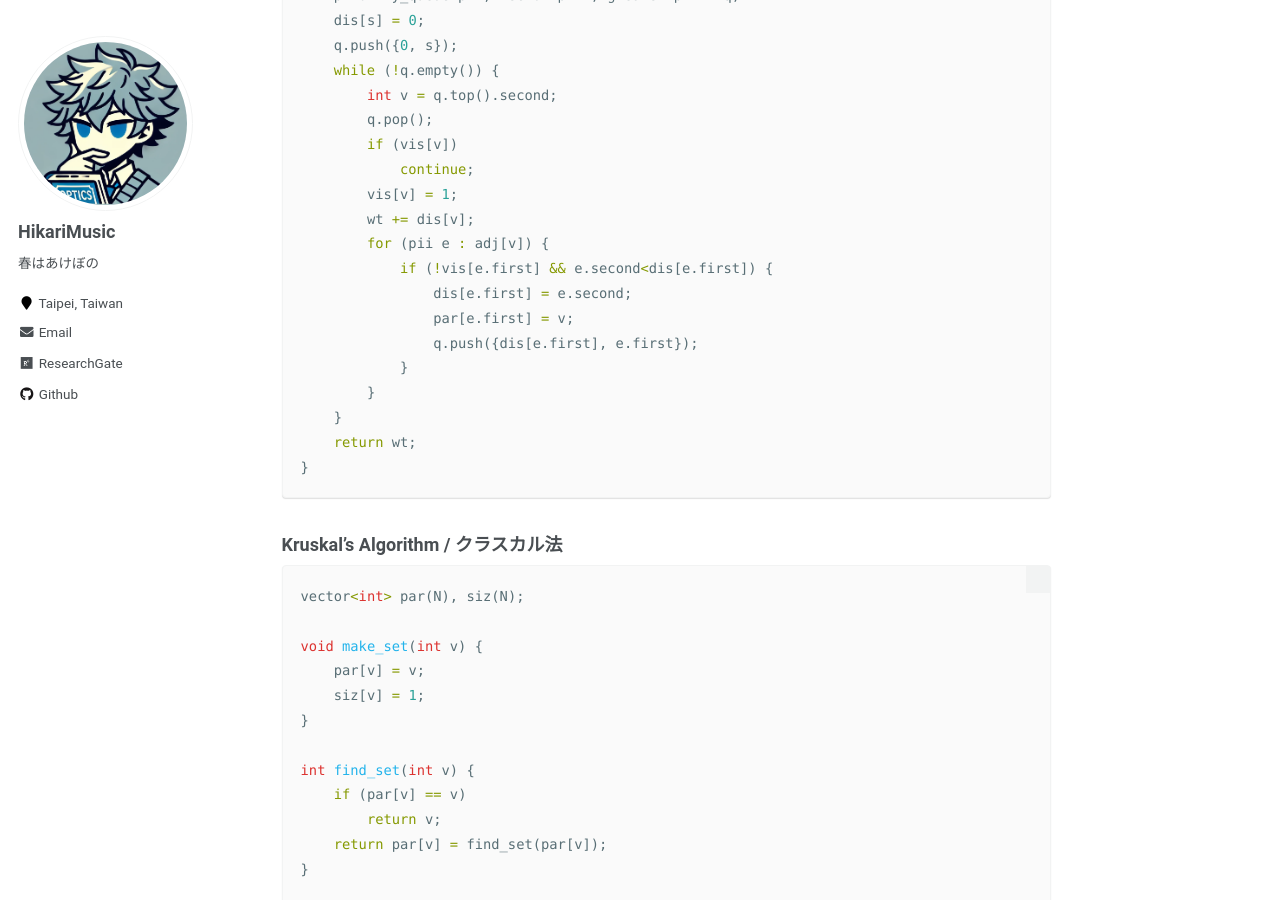
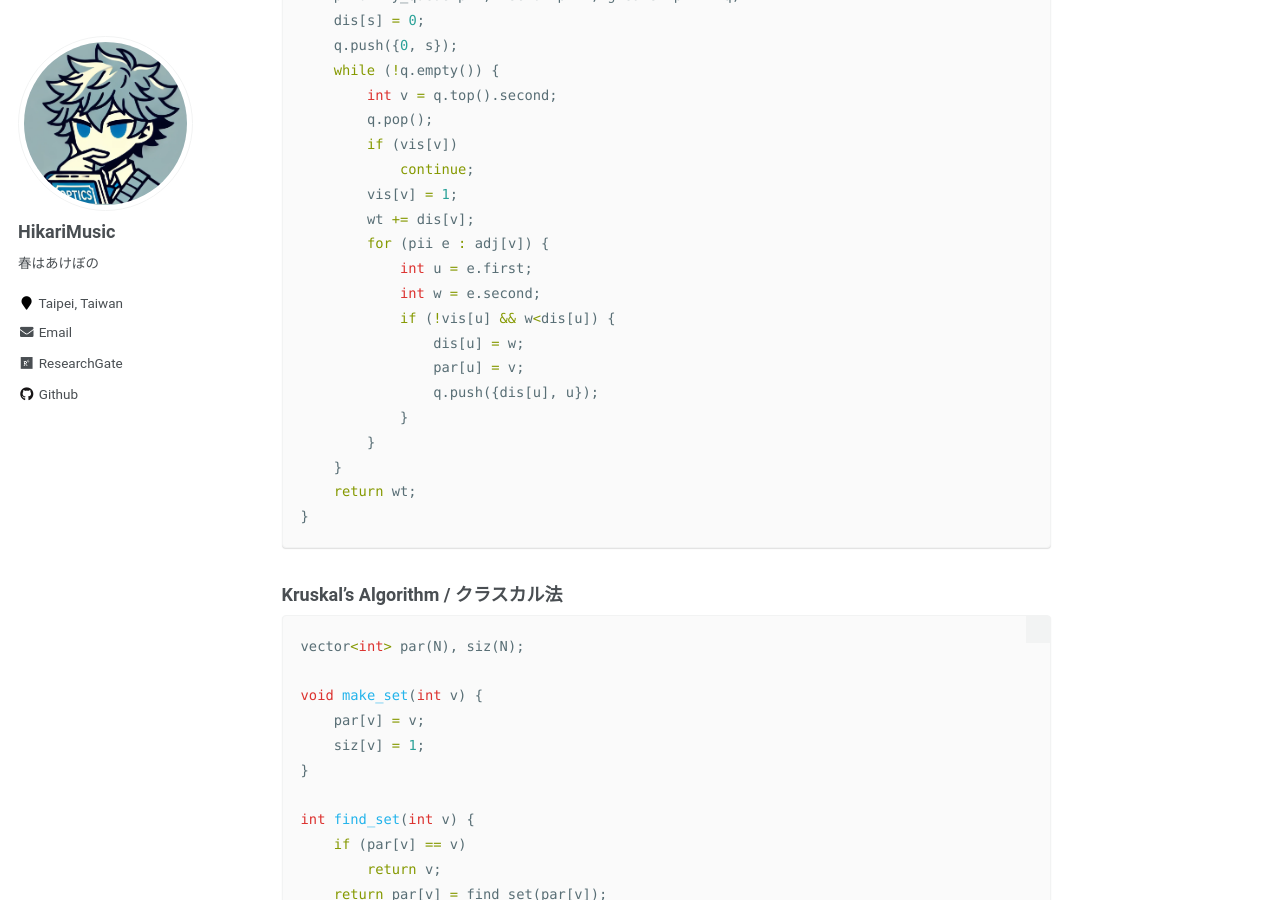
Before and after one commit to hikarimusic/hikarimusic.github.io, a Jekyll site: the page built from _note/algorithm.md, in a window 1280 px wide and 900 px high, scrolled down 18653 px. Built offline with Jekyll 4.4.1, drawn with Linux system fonts in a browser that asks for light colours; some web fonts are replaced.

Commit message:
Update algorithm.md

```diff
--- a/_note/algorithm.md
+++ b/_note/algorithm.md
@@ -712,10 +712,12 @@ int prim(int s) {
         vis[v] = 1;
         wt += dis[v];
         for (pii e : adj[v]) {
-            if (!vis[e.first] && e.second<dis[e.first]) {
-                dis[e.first] = e.second;
-                par[e.first] = v;
-                q.push({dis[e.first], e.first});
+            int u = e.first;
+            int w = e.second;
+            if (!vis[u] && w<dis[u]) {
+                dis[u] = w;
+                par[u] = v;
+                q.push({dis[u], u});
             }
         }
     }
```
